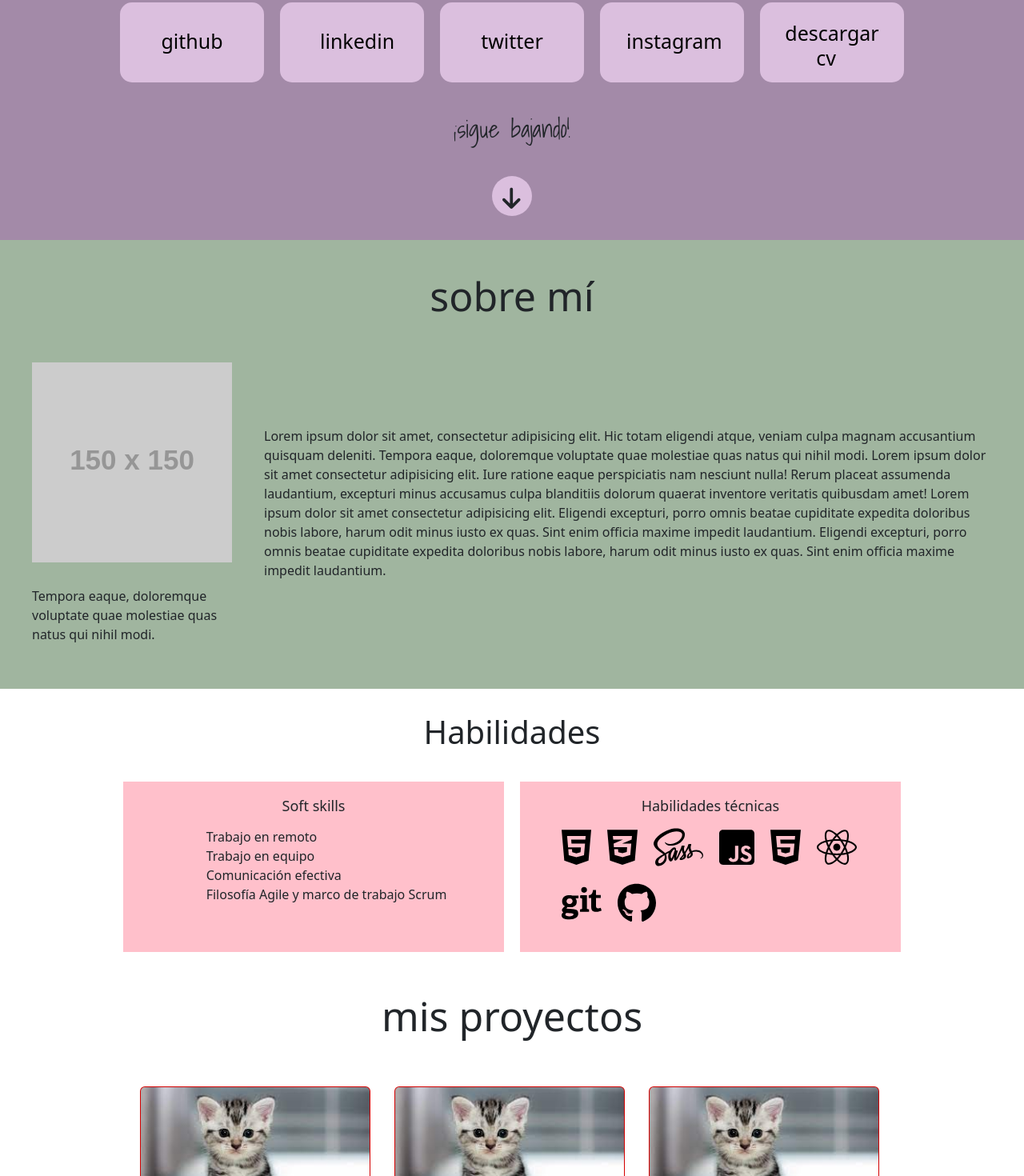
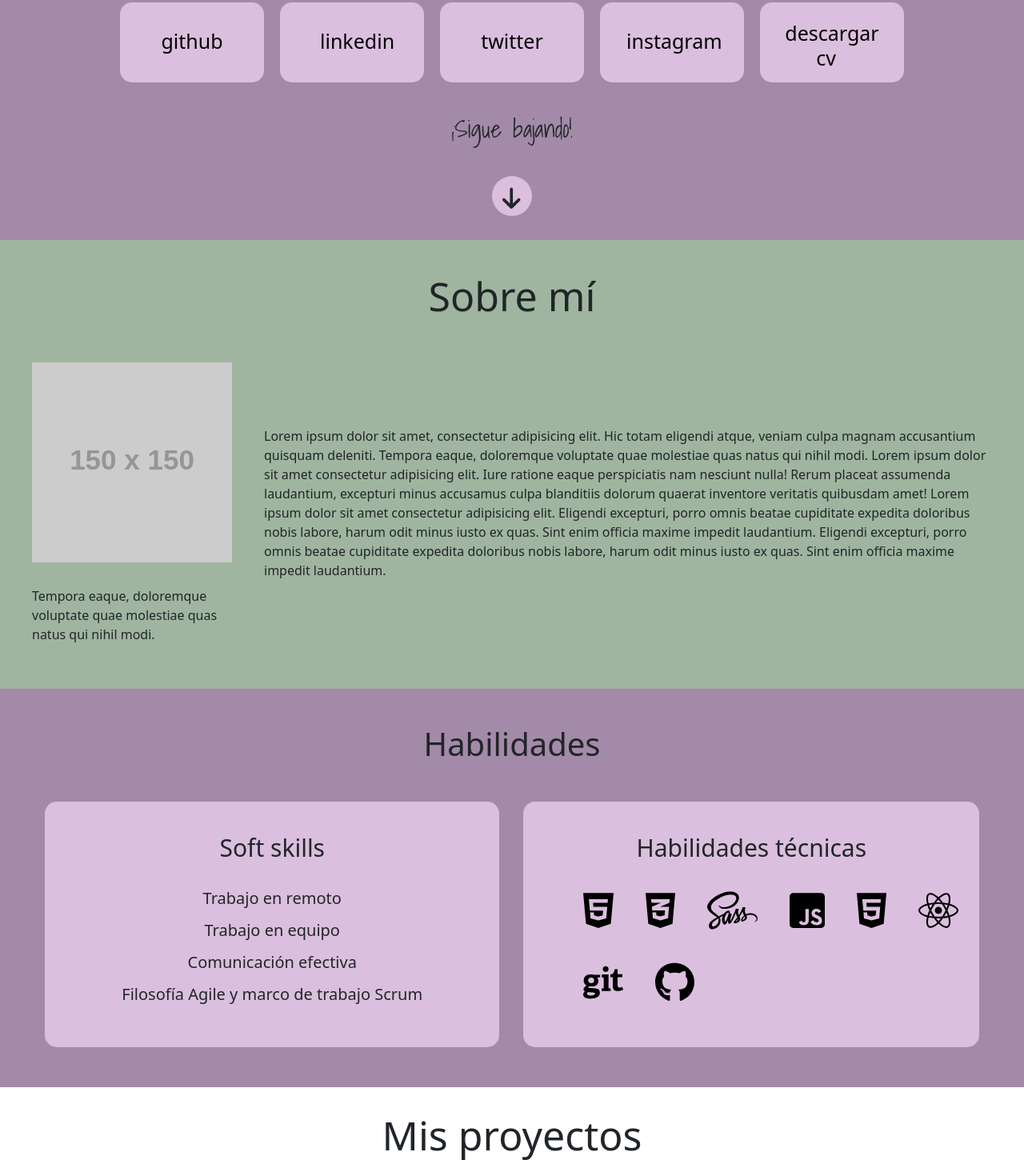
Before and after one commit to brunadasilvabz/portfolio, a React (Create React App) app: page / in a window 1280 px wide. Shown: the part 500-1970 px from the top of the page at 80% size. Built offline with nearby package versions, Linux system fonts and the light colour scheme.

Commit message:
fix skills scss

```diff
--- a/src/components/AboutMe.js
+++ b/src/components/AboutMe.js
@@ -1,7 +1,7 @@
 const AboutMe = () => {
     return (
     <section id="aboutMe" className="aboutMeSection">
-        <h2 className="aboutMeSection_title">sobre mí</h2>
+        <h2 className="aboutMeSection_title">Sobre mí</h2>
         <div className="aboutMeSection_div">
             <div className="aboutMeSection_div-div">
                 <img className="div-img" src="https://via.placeholder.com/150/" alt="Bruna"/>
--- a/src/components/ContactMe.js
+++ b/src/components/ContactMe.js
@@ -2,7 +2,7 @@
 const ContactMe = () => {
     return (
         <section id="contactMe" className="contactSection">
-          <h2 className="contactSection_title">contacta conmigo</h2>
+          <h2 className="contactSection_title">Contacto</h2>
 
           <div className="contactSection_div">
             <p className="contactSection_div-text">Puedes ponerte en contacto conmigo en mis redes sociales:</p>
--- a/src/components/Header.js
+++ b/src/components/Header.js
@@ -15,11 +15,11 @@ const Header = () => {
       {
         showNav?<nav className="nav">
         <ul className="nav_list">
-          <li><a className="nav_list-link" href="#home">inicio</a></li>
-          <li><a className="nav_list-link" href="#aboutMe">sobre mí</a></li>
-          <li><a className="nav_list-link" href="#skills">habilidades</a></li>
-          <li><a className="nav_list-link" href="#projects">proyectos</a></li>
-          <li><a className="nav_list-link" href="#contactMe">contacto</a></li>
+          <li><a className="nav_list-link" href="#home">Inicio</a></li>
+          <li><a className="nav_list-link" href="#aboutMe">Sobre mí</a></li>
+          <li><a className="nav_list-link" href="#skills">Habilidades</a></li>
+          <li><a className="nav_list-link" href="#projects">Proyectos</a></li>
+          <li><a className="nav_list-link" href="#contactMe">Contacto</a></li>
         </ul>
       </nav>:null
       }
--- a/src/components/Landing.js
+++ b/src/components/Landing.js
@@ -2,8 +2,8 @@
 const Landing = () => {
     return (
         <section id="home" className="landingSection">
-          <h1 className="landingSection_title">hola, soy Bruna</h1>
-          <p className="landingSection_desc">desarrolladora front-end</p>
+          <h1 className="landingSection_title">Hola, soy Bruna</h1>
+          <p className="landingSection_desc">Desarrolladora front-end</p>
           <ul className="landingSection_list">
             <li className="landingSection_list-element"><a className="link" href="https://github.com/brunadasilvabz" target="_blank" rel="noreferrer">github</a>
             </li>
@@ -17,7 +17,7 @@ const Landing = () => {
             </li>
           </ul>
 
-          <p className="landingSection_text">¡sigue bajando!</p>
+          <p className="landingSection_text">¡Sigue bajando!</p>
           <div className="landingSection_div"><i className=" landingSection_div-arrow fa-solid fa-arrow-down"></i></div>
         </section>
     );
--- a/src/components/Projects.js
+++ b/src/components/Projects.js
@@ -4,7 +4,7 @@ import SlideBigScreen from "./SlideBigScreen";
 const Projects = () => {
     return (
         <section id="projects" className="projectSection">
-          <h2 className="projectSection_title">mis proyectos</h2>
+          <h2 className="projectSection_title">Mis proyectos</h2>
           <div className="projectSection_div2 showSmaller"><SlideSmallerScreen></SlideSmallerScreen></div>
           <div className="projectSection_div1 showBigger"><SlideBigScreen></SlideBigScreen></div>
         </section>
--- a/src/components/Skills.js
+++ b/src/components/Skills.js
@@ -14,14 +14,14 @@ const Skills = () => {
             <div className="skillsSection_div">
                 <div className="skillsSection_soft">
                     <h3 className="skillsSection_soft-title">Soft skills</h3>
-                    <ul>
-                        <li>Trabajo en remoto
+                    <ul className="softSkills_list">
+                        <li className="softSkills_list-element">Trabajo en remoto
                         </li>
-                        <li>Trabajo en equipo
+                        <li className="softSkills_list-element">Trabajo en equipo
                         </li>
-                        <li>Comunicación efectiva
+                        <li className="softSkills_list-element">Comunicación efectiva
                         </li>
-                        <li>Filosofía Agile y marco de trabajo Scrum
+                        <li className="softSkills_list-element">Filosofía Agile y marco de trabajo Scrum
                         </li>
                     </ul>
                 </div>
--- a/src/styles/layout/_about.scss
+++ b/src/styles/layout/_about.scss
@@ -66,3 +66,5 @@
 //     align-items: center;
 //   }
 // }
+
+//que los div de texto estén dentro de otro div con un color de fondo que haga contraste
--- a/src/styles/layout/_skills.scss
+++ b/src/styles/layout/_skills.scss
@@ -1,14 +1,29 @@
 .skillsSection {
+  background-color: $color-darklilac;
   padding: 20px;
   display: flex;
   flex-direction: column;
   align-items: center;
-  gap: 30px;
+  gap: 40px;
+  width: 100%;
 
   @media all and (min-width: 768px) {
-    &_div {
-      display: flex;
-      gap: 20px;
+    padding-bottom: 45px;
+  }
+
+  @media all and (min-width: 1024px) {
+    padding: 35px 50px 50px 50px;
+  }
+
+  &_div {
+    display: flex;
+    flex-direction: column;
+    gap: 40px;
+    // width: 100%;
+
+    @media all and (min-width: 768px) {
+      flex-direction: row;
+      gap: 30px;
     }
   }
 
@@ -18,37 +33,77 @@
   }
 
   &_soft {
-    width: 80%;
-    padding: 20px;
-    background-color: pink;
+    width: 100%;
+    padding-top: 30px;
+    background-color: $color-lilac;
     display: flex;
     flex-direction: column;
     align-items: center;
+    text-align: center;
+    border-radius: 15px;
+
+    @media all and (min-width: 1024px) {
+      width: 50%;
+    }
 
     &-title {
-      font-size: 18px;
+      font-size: 20px;
       margin-bottom: 15px;
+
+      @media all and (min-width: 768px) {
+        margin-top: 10px;
+        font-size: 25px;
+      }
+
+      @media all and (min-width: 1024px) {
+        font-size: 30px;
+      }
     }
   }
 
   &_tech {
-    padding: 20px;
-    width: 80%;
+    width: 100%;
+    padding: 30px 20px;
+    background-color: $color-lilac;
     display: flex;
     flex-direction: column;
     align-items: center;
+    text-align: center;
+    border-radius: 15px;
 
-    background-color: pink;
+    @media all and (min-width: 1024px) {
+      width: 50%;
+    }
 
     &-title {
-      font-size: 18px;
+      font-size: 20px;
       margin-bottom: 15px;
+
+      @media all and (min-width: 768px) {
+        margin-top: 10px;
+        font-size: 25px;
+      }
+
+      @media all and (min-width: 1024px) {
+        font-size: 30px;
+      }
     }
 
     &-list {
+      margin-top: 10px;
       display: flex;
       flex-wrap: wrap;
       gap: 20px;
+
+      @media all and (min-width: 768px) {
+        gap: 30px;
+        padding: 10px 20px;
+      }
+
+      @media all and (min-width: 1024px) {
+        gap: 40px;
+        padding: 10px 0 10px 55px;
+      }
     }
   }
 }
@@ -56,3 +111,24 @@
 .tech-icons {
   height: 50px;
 }
+
+.softSkills_list {
+  display: flex;
+  flex-direction: column;
+  align-items: center;
+  padding: 10px 0;
+
+  &-element {
+    line-height: 1.8;
+
+    @media all and (min-width: 768px) {
+      padding: 0 10px;
+      font-size: 18px;
+      line-height: 2;
+    }
+
+    @media all and (min-width: 768px) {
+      font-size: 20px;
+    }
+  }
+}
```
